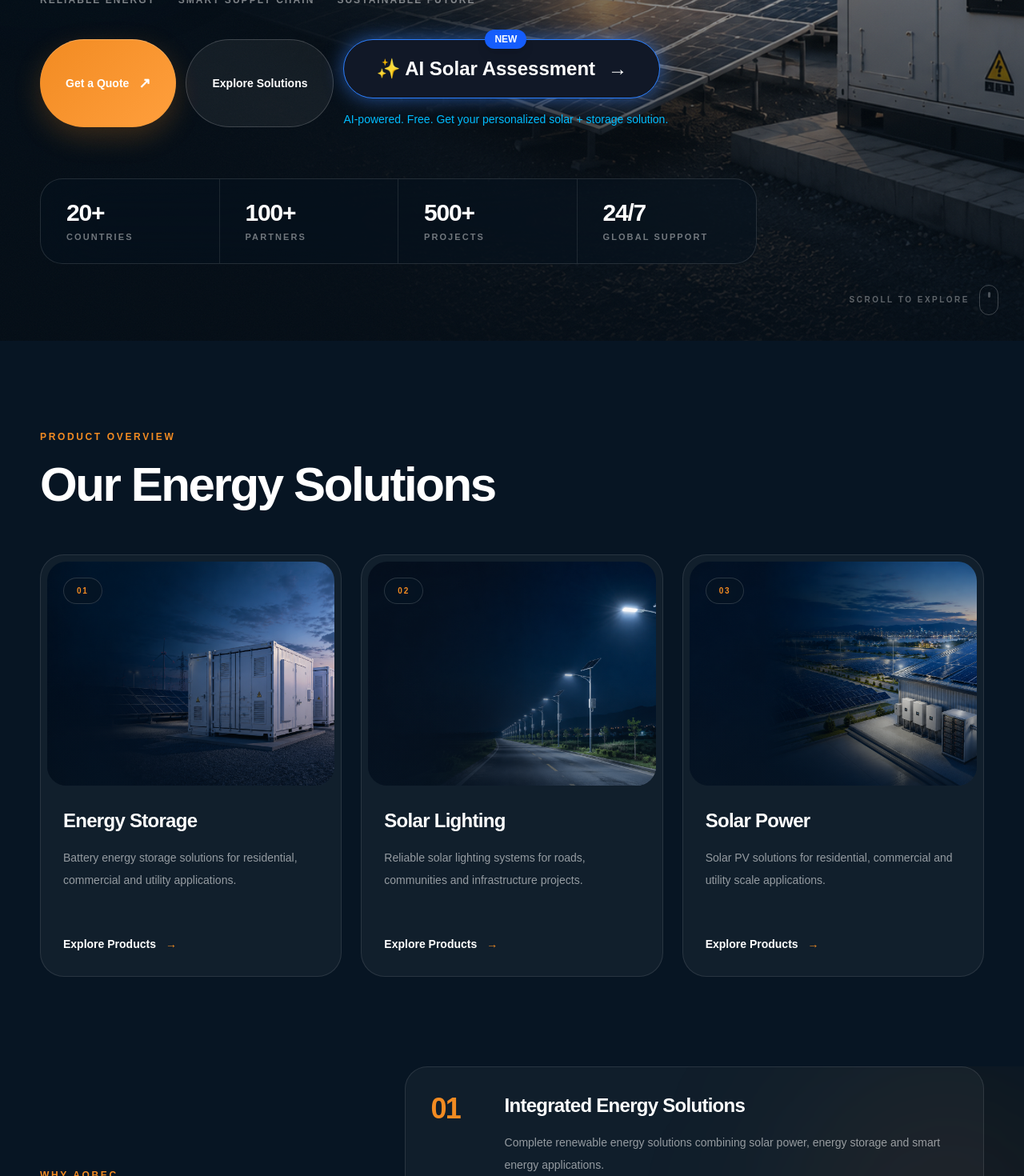
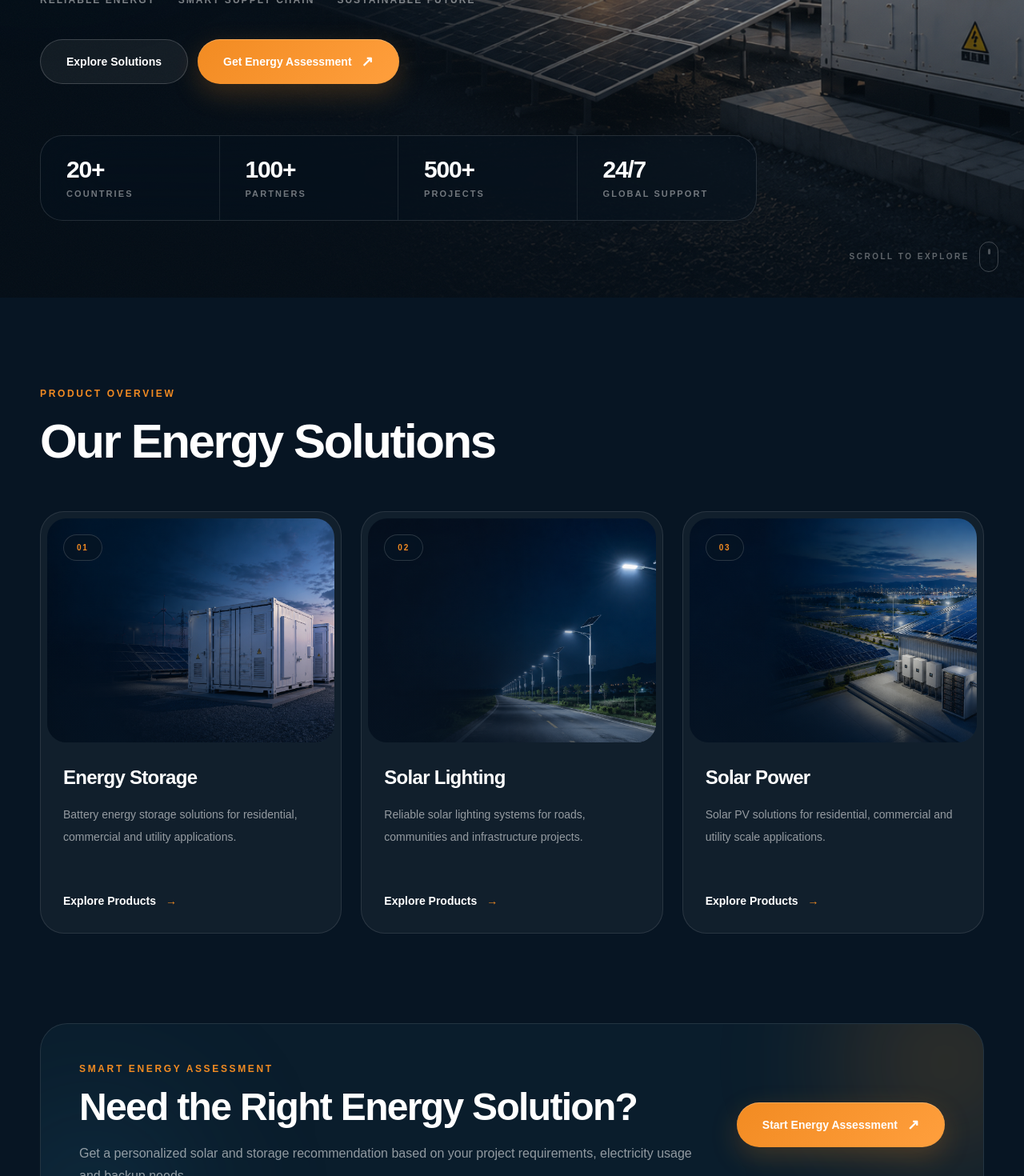
Before and after one commit to tealifeshen/aobec-website, a Next.js app: page / in a window 1280 px wide. Shown: the part 660-2130 px from the top of the page at 80% size. Built offline with nearby package versions, Linux system fonts and the light colour scheme.

Commit message:
AOBEC Website V1.4 - Optimize Energy Assessment Conversion

```diff
--- a/app/page.tsx
+++ b/app/page.tsx
@@ -109,6 +109,37 @@ return(
     </div>
   </div>
 </section>
+<section className="bg-[#071523] pb-20 text-white md:pb-28">
+  <div className="site-container">
+    <div className="relative overflow-hidden rounded-[34px] border border-white/10 bg-[#0a1d2c] px-7 py-10 md:px-12 md:py-12">
+      <div className="absolute -right-20 -top-20 h-64 w-64 rounded-full bg-[#f28b22]/18 blur-[80px]" />
+      <div className="absolute -bottom-24 -left-16 h-64 w-64 rounded-full bg-[#2876a1]/16 blur-[90px]" />
+
+      <div className="relative z-10 flex flex-col justify-between gap-8 lg:flex-row lg:items-center">
+        <div>
+          <p className="text-xs font-black uppercase tracking-[0.22em] text-[#f28b22]">
+            Smart Energy Assessment
+          </p>
+          <h2 className="mt-4 text-3xl font-black tracking-[-0.035em] md:text-5xl">
+            Need the Right Energy Solution?
+          </h2>
+          <p className="mt-5 max-w-3xl text-sm leading-7 text-white/55 md:text-base">
+            Get a personalized solar and storage recommendation based on your
+            project requirements, electricity usage and backup needs.
+          </p>
+        </div>
+
+        <Link
+          href="/energy/assessment"
+          className="premium-button inline-flex min-h-14 shrink-0 items-center justify-center rounded-full px-8 text-sm font-bold text-white"
+        >
+          Start Energy Assessment
+          <span className="ml-3 text-lg">↗</span>
+        </Link>
+      </div>
+    </div>
+  </div>
+</section>
 <section className="relative overflow-hidden bg-[#071523] pb-20 text-white md:pb-28">
   <div className="absolute -right-24 top-0 h-96 w-96 rounded-full bg-[#f28b22]/8 blur-[110px]" />
   <div className="site-container relative z-10">
--- a/components/Hero.tsx
+++ b/components/Hero.tsx
@@ -43,68 +43,18 @@ export default function Hero() {
 
           <div className="hero-reveal hero-delay-5 mt-10 flex flex-col gap-3 sm:flex-row">
             <a
-              href="#contact"
-              className="premium-button inline-flex min-h-14 items-center justify-center rounded-full px-8 text-sm font-bold text-white"
-            >
-              Get a Quote
-              <span className="ml-3 text-lg">↗</span>
-            </a>
-            <a
-              href="#solutions"
+              href="/solutions"
               className="glass-button inline-flex min-h-14 items-center justify-center rounded-full px-8 text-sm font-bold text-white"
             >
               Explore Solutions
             </a>
-            <div className="relative">
-
-<span
-  className="
-    absolute
-    -top-3
-    left-1/2
-    -translate-x-1/2
-    bg-blue-600
-    text-white
-    text-xs
-    px-3
-    py-1
-    rounded-full
-    font-bold
-    shadow-lg
-  "
->
-  NEW
-</span>
-
-<a
-  href="/energy/assessment"
-  className="
-    inline-flex
-    items-center
-    justify-center
-    rounded-full
-    border
-    border-blue-500
-    px-10
-    py-5
-    text-white
-    text-2xl
-    font-bold
-    bg-[#111827]
-    shadow-[0_0_25px_rgba(59,130,246,0.6)]
-    hover:scale-105
-    transition
-  "
->
-  ✨ AI Solar Assessment
-  <span className="ml-4 text-2xl">→</span>
-</a>
-
-<p className="mt-4 text-center text-sky-400 text-sm">
-  AI-powered. Free. Get your personalized solar + storage solution.
-</p>
-
-</div>
+            <a
+              href="/energy/assessment"
+              className="premium-button inline-flex min-h-14 items-center justify-center rounded-full px-8 text-sm font-bold text-white"
+            >
+              Get Energy Assessment
+              <span className="ml-3 text-lg">↗</span>
+            </a>
           </div>
         </div>
 
--- a/components/Navbar.tsx
+++ b/components/Navbar.tsx
@@ -8,7 +8,8 @@ const links = [
   { label: "Products", href: "/products" },
   { label: "Projects", href: "/solutions" },
   { label: "About", href: "/#about" },
-  { label: "Contact", href: "/energy/assessment" },
+  { label: "Energy Assessment", href: "/energy/assessment" },
+  { label: "Contact", href: "/#contact" },
 ];
 
 export default function Navbar() {
```
